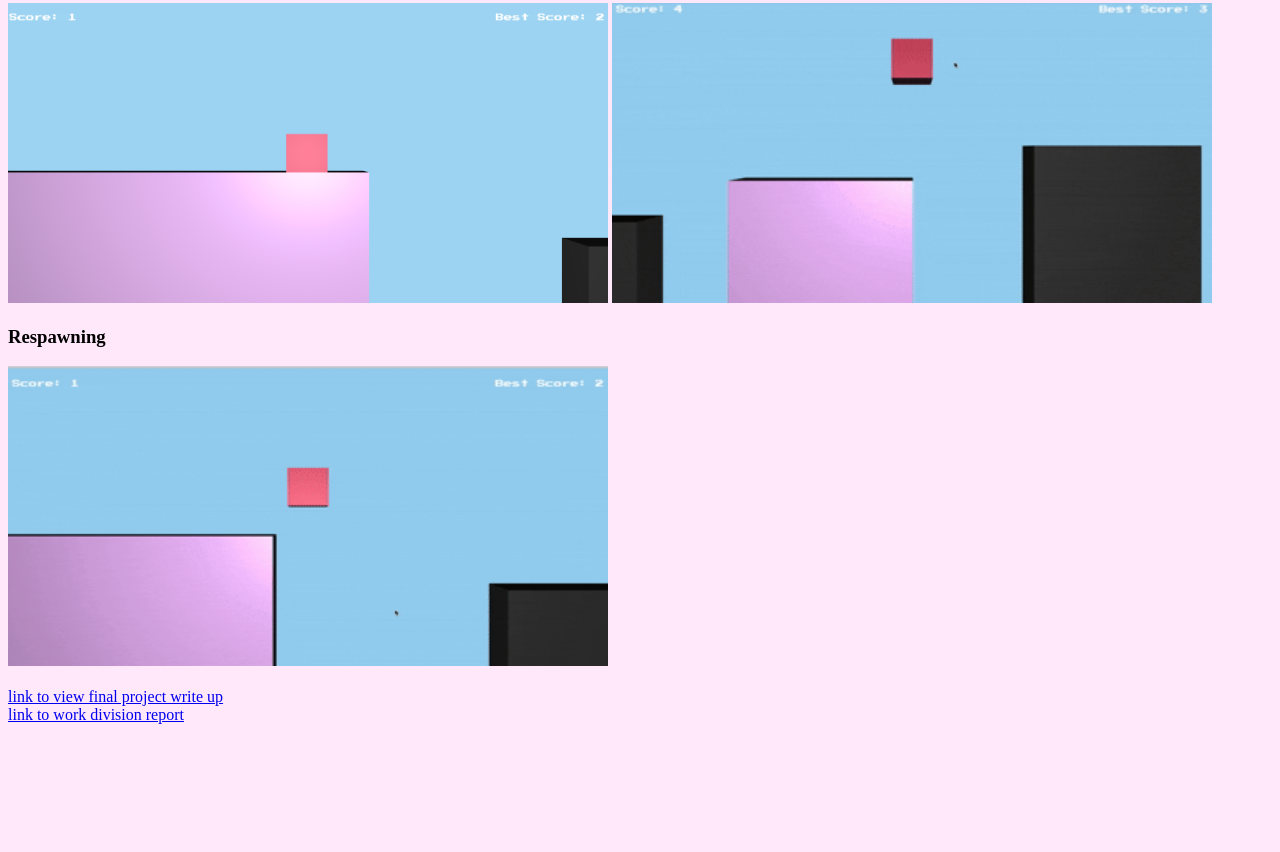
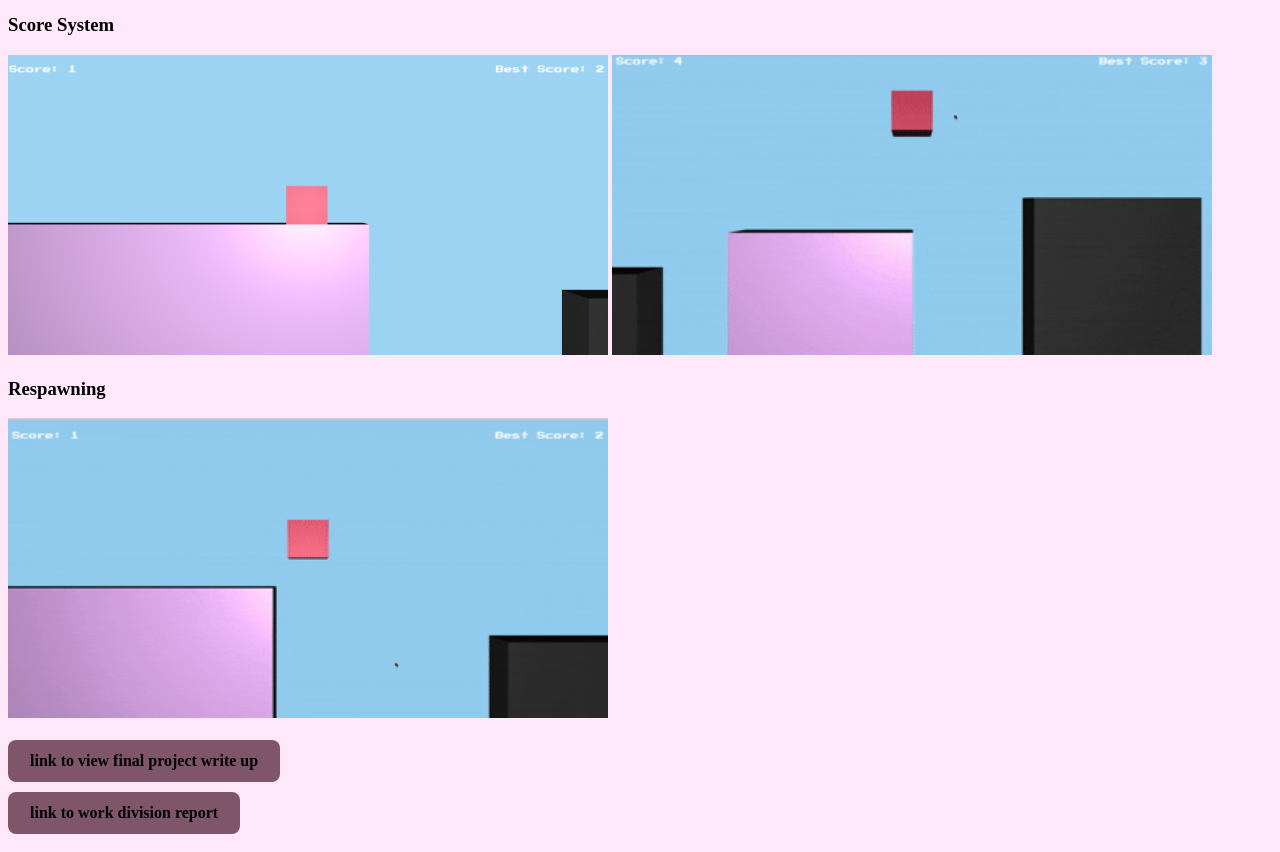
Before and after one commit to tracynpham/csci5607-finalproject-webpage, a plain HTML site: page index.html in a window 1280 px wide. Shown: the part 1598-2450 px from the top of the page. Before the commit the page ends 2330 px from the top, so only its background shows below. Drawn offline with Linux system fonts and the light colour scheme.

Commit message:
added buttons and link to game

```diff
--- a/index.html
+++ b/index.html
@@ -16,6 +16,10 @@
     <video width="320" height="240" controls>
         <source src="videos/gameplay.mp4" type="video/mp4">
     </video>
+    <br>
+    <a href="https://mduong003.github.io/JumpingTarcy.github.io/" class="download-btn" target="_blank">
+        Click to Play Jumping Tarcy
+    </a>
     <br>
     <h2>Key Features of Game</h2>
     <div class="feature">
@@ -38,11 +42,11 @@
         <img src="images/gifs/respawnVideo.gif" alt="respawn gif"/>
     </div>
     <br>
-    <a href="https://docs.google.com/document/d/1h0MWSbeurOJZ5fEGJJ4MdoSCPWOeORCzwH4OKPZfQUg/edit?usp=sharing">
+    <a href="https://docs.google.com/document/d/1h0MWSbeurOJZ5fEGJJ4MdoSCPWOeORCzwH4OKPZfQUg/edit?usp=sharing" class="download-btn" target="_blank">
         link to view final project write up
     </a>
     <br>
-    <a href="https://github.com/tracynpham/csci5607-finalproject-webpage/blob/main/work.md">
+    <a href="https://github.com/tracynpham/csci5607-finalproject-webpage/blob/main/work.md" class="download-btn" target="_blank">
         link to work division report
     </a>
     </main>
--- a/style.css
+++ b/style.css
@@ -38,3 +38,14 @@ img {
     width: 600px;
     height: 300px;
 }
+
+.download-btn {
+  display: inline-block;
+  padding: 12px 22px;
+  margin-bottom: 10px;
+  background-color: #7f5669;
+  color: rgb(0, 0, 0);
+  text-decoration: none;
+  border-radius: 8px;
+  font-weight: 600;
+}
```
